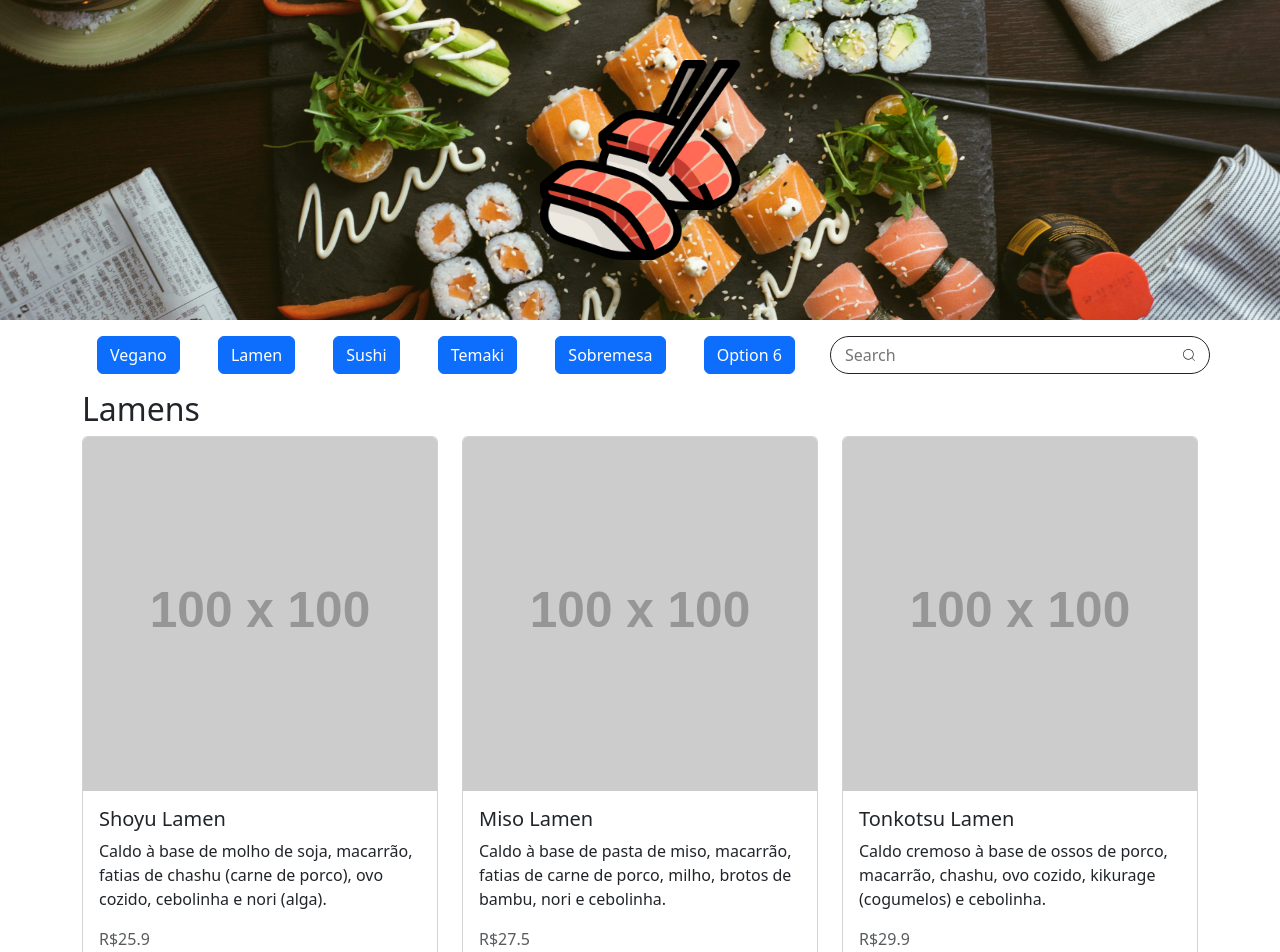
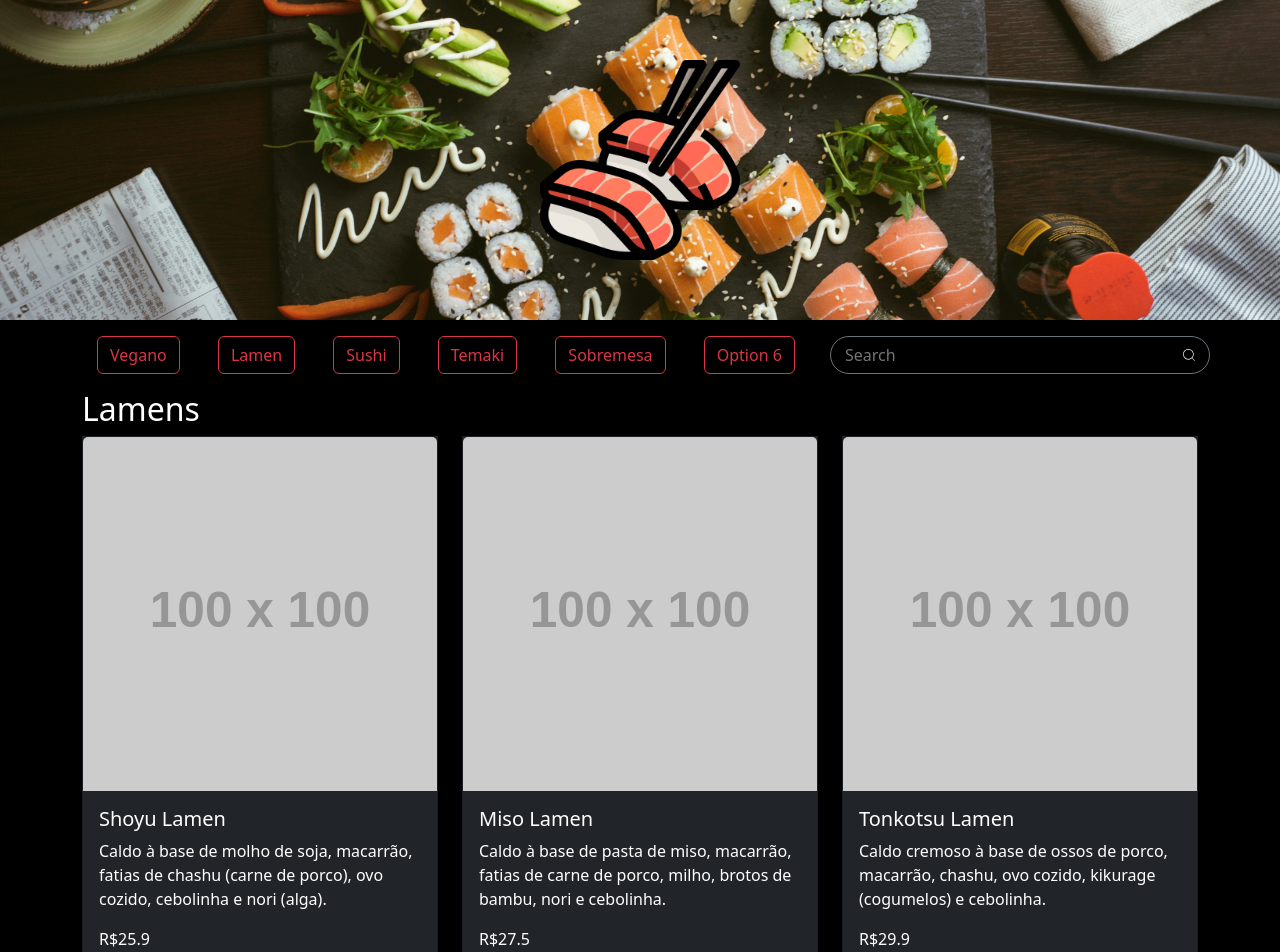
Before and after one commit to joaovlara/cardapio-restaurant, a React (Vite) app: page / in a window 1280 px wide. Shown: the top 952 px of the page. Built offline with nearby package versions, Linux system fonts and the light colour scheme.

Commit message:
fixed colors styles

```diff
--- a/src/App.scss
+++ b/src/App.scss
@@ -0,0 +1,4 @@
+.app {
+    background-color: black;
+    color: white;
+}
--- a/src/components/card/Index.jsx
+++ b/src/components/card/Index.jsx
@@ -15,19 +15,20 @@ const CardGrid = () => {
             </Col>
             {cardapio[categoriaKey].items.map((item) => (
               <Col key={item.id} sm={12} md={6} lg={4} className="mb-4">
-                <Card>
+                <Card
+                  className={`${styles.customCard} rounded-0 card text-white bg-dark`}>
                   <Card.Img
                     variant="top"
                     src="https://via.placeholder.com/100"
                     alt={item.nome}
-                    className={styles.cardImg}
+                    className="card-img-top"
                   />
                   <Card.Body>
-                    <Card.Title>{item.nome}</Card.Title>
-                    <Card.Text>{item.descricao}</Card.Text>
-                    <Card.Text className="text-muted">R${item.preco}</Card.Text>
+                    <Card.Title className="card-title">{item.nome}</Card.Title>
+                    <Card.Text className="card-text">{item.descricao}</Card.Text>
+                    <Card.Text className="card-price">R${item.preco}</Card.Text>
                     {item.vegano && (
-                      <Card.Text className="text-success font-weight-bold">Vegano</Card.Text>
+                      <Card.Text className="card-vegano">Vegano</Card.Text>
                     )}
                   </Card.Body>
                 </Card>
--- a/src/components/filters/Index.jsx
+++ b/src/components/filters/Index.jsx
@@ -9,18 +9,30 @@ const Filter = () => {
       <Container className={styles.filter}>
         <Row>
           <Col xs={12} md={8} className={`${styles.btnGroup} d-flex justify-content-around`}>
-            <Button className="me-2">Vegano</Button>
-            <Button className="me-2">Lamen</Button>
-            <Button className="me-2">Sushi</Button>
-            <Button className="me-2">Temaki</Button>
-            <Button className="me-2">Sobremesa</Button>
-            <Button className="me-2">Option 6</Button>
+            <Button
+              variant="outline-danger"
+              className="me-2">Vegano</Button>
+            <Button
+              variant="outline-danger"
+              className="me-2">Lamen</Button>
+            <Button
+              variant="outline-danger"
+              className="me-2">Sushi</Button>
+            <Button
+              variant="outline-danger"
+              className="me-2">Temaki</Button>
+            <Button
+              variant="outline-danger"
+              className="me-2">Sobremesa</Button>
+            <Button
+              variant="outline-danger"
+              className="me-2">Option 6</Button>
           </Col>
-          <Col xs={12} md={4} className={`d-flex align-items-center order-md-2 ${styles.searchDiv}`}>
+          <Col xs={12} md={4} className={`d-flex align-items-center order-md-2 border-secondary ${styles.searchDiv}`}>
             <input className={`${styles.search} me-2`}
-                   type="search"
-                   placeholder="Search"
-                   aria-label="Search" />
+              type="search"
+              placeholder="Search"
+              aria-label="Search" />
             <CiSearch />
           </Col>
         </Row>
```
